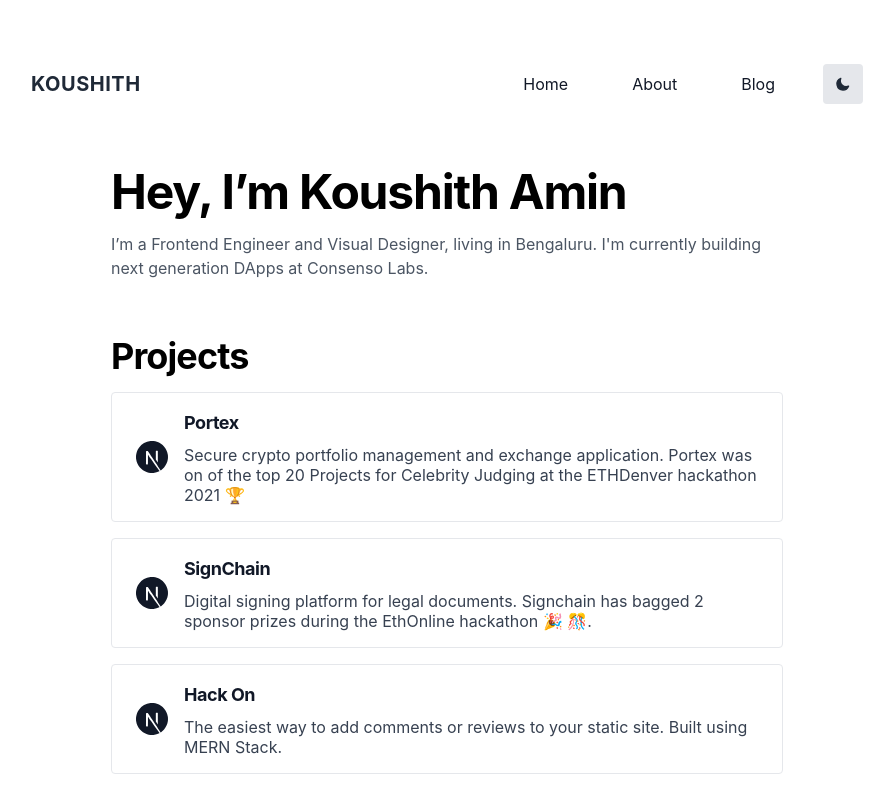
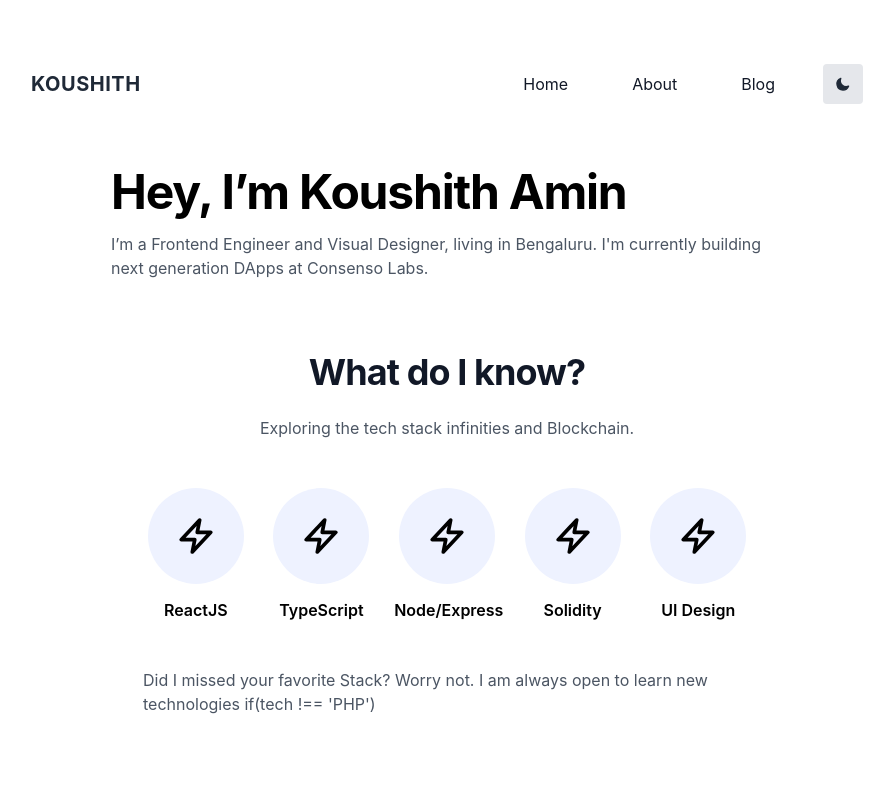
Before and after one commit to Koushith/Next.js-Portfolio-2021, a Next.js app: page / in a window 1280 px wide. Shown: the top 789 px of the page, without its empty margins (193-1087 px from the left). Built offline with nearby package versions, Linux system fonts and the light colour scheme; what @tailwindcss/typography would draw is missing.

Commit message:
skills-wip

```diff
--- /dev/null
+++ b/components/Skills.js
@@ -0,0 +1,120 @@
+export const Skills = () => {
+  return (
+    <div className='px-4 py-16 mx-auto sm:max-w-xl md:max-w-full lg:max-w-screen-xl md:px-24 lg:px-8 lg:py-12'>
+      <div className='max-w-xl mb-10 md:mx-auto sm:text-center lg:max-w-2xl md:mb-12'>
+        <h2 className='max-w-lg mb-6 font-sans text-lg font-bold leading-none tracking-tight text-gray-900 sm:text-4xl md:mx-auto dark:text-gray-100'>
+          What do I know?
+        </h2>
+        <p className='prose text-gray-600 dark:text-gray-400 mb-6'>
+          Exploring the tech stack infinities and Blockchain.
+        </p>
+      </div>
+      <div className='grid grid-cols-2 gap-5 row-gap-6 mb-10 sm:grid-cols-3 lg:grid-cols-5'>
+        <div className='text-center'>
+          <div className='flex items-center justify-center w-16 h-16 mx-auto mb-4 rounded-full bg-indigo-50 sm:w-24 sm:h-24'>
+            <svg
+              className='w-12 h-12 text-deep-purple-accent-400 sm:w-16 sm:h-16'
+              stroke='currentColor'
+              viewBox='0 0 52 52'
+            >
+              <polygon
+                strokeWidth='3'
+                strokeLinecap='round'
+                strokeLinejoin='round'
+                fill='none'
+                points='29 13 14 29 25 29 23 39 38 23 27 23'
+              />
+            </svg>
+          </div>
+          <h6 className='mb-2 font-semibold leading-5 dark:text-gray-400'>
+            ReactJS
+          </h6>
+        </div>
+        <div className='text-center'>
+          <div className='flex items-center justify-center w-16 h-16 mx-auto mb-4 rounded-full bg-indigo-50 sm:w-24 sm:h-24'>
+            <svg
+              className='w-12 h-12 text-deep-purple-accent-400 sm:w-16 sm:h-16'
+              stroke='currentColor'
+              viewBox='0 0 52 52'
+            >
+              <polygon
+                strokeWidth='3'
+                strokeLinecap='round'
+                strokeLinejoin='round'
+                fill='none'
+                points='29 13 14 29 25 29 23 39 38 23 27 23'
+              />
+            </svg>
+          </div>
+          <h6 className='mb-2 font-semibold leading-5 dark:text-gray-400'>
+            TypeScript
+          </h6>
+        </div>
+        <div className='text-center'>
+          <div className='flex items-center justify-center w-16 h-16 mx-auto mb-4 rounded-full bg-indigo-50 sm:w-24 sm:h-24'>
+            <svg
+              className='w-12 h-12 text-deep-purple-accent-400 sm:w-16 sm:h-16'
+              stroke='currentColor'
+              viewBox='0 0 52 52'
+            >
+              <polygon
+                strokeWidth='3'
+                strokeLinecap='round'
+                strokeLinejoin='round'
+                fill='none'
+                points='29 13 14 29 25 29 23 39 38 23 27 23'
+              />
+            </svg>
+          </div>
+          <h6 className='mb-2 font-semibold leading-5 dark:text-gray-400'>
+            Node/Express
+          </h6>
+        </div>
+        <div className='text-center'>
+          <div className='flex items-center justify-center w-16 h-16 mx-auto mb-4 rounded-full bg-indigo-50 sm:w-24 sm:h-24'>
+            <svg
+              className='w-12 h-12 text-deep-purple-accent-400 sm:w-16 sm:h-16'
+              stroke='currentColor'
+              viewBox='0 0 52 52'
+            >
+              <polygon
+                strokeWidth='3'
+                strokeLinecap='round'
+                strokeLinejoin='round'
+                fill='none'
+                points='29 13 14 29 25 29 23 39 38 23 27 23'
+              />
+            </svg>
+          </div>
+          <h6 className='mb-2 font-semibold leading-5 dark:text-gray-400'>
+            Solidity
+          </h6>
+        </div>
+        <div className='text-center'>
+          <div className='flex items-center justify-center w-16 h-16 mx-auto mb-4 rounded-full bg-indigo-50 sm:w-24 sm:h-24'>
+            <svg
+              className='w-12 h-12 text-deep-purple-accent-400 sm:w-16 sm:h-16'
+              stroke='currentColor'
+              viewBox='0 0 52 52'
+            >
+              <polygon
+                strokeWidth='3'
+                strokeLinecap='round'
+                strokeLinejoin='round'
+                fill='none'
+                points='29 13 14 29 25 29 23 39 38 23 27 23'
+              />
+            </svg>
+          </div>
+          <h6 className='mb-2 font-semibold leading-5 dark:text-gray-400'>
+            UI Design
+          </h6>
+        </div>
+      </div>
+      <h2 className='prose text-gray-600 dark:text-gray-400 mb-6'>
+        Did I missed your favorite Stack? Worry not. I am always open to learn
+        new technologies if(tech !== 'PHP')
+      </h2>
+    </div>
+  );
+};
--- /dev/null
+++ b/pages/contact.js
@@ -0,0 +1,7 @@
+import React from 'react';
+
+const Contact = () => {
+  return <div className='overflow-hidden '>working on it--</div>;
+};
+
+export default Contact;
--- a/pages/index.js
+++ b/pages/index.js
@@ -6,6 +6,7 @@ import Layout from '../components/Layout';
 // import BlogPost from '../components/BlogPost';
 // import Subscribe from '../components/Subscribe';
 import ProjectCard from '../components/ProjectCard';
+import { Skills } from '@components/Skills';
 
 export default function Home() {
   return (
@@ -25,6 +26,8 @@ export default function Home() {
           Contact
         </button>
       </div> */}
+
+      <Skills />
 
       <h3 className='font-bold text-2xl md:text-4xl tracking-tight mb-4 mt-8 text-black dark:text-white'>
         Projects
```
